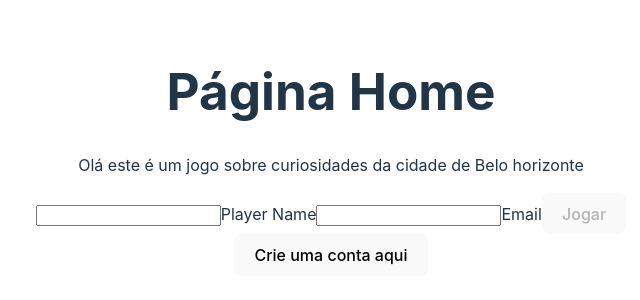
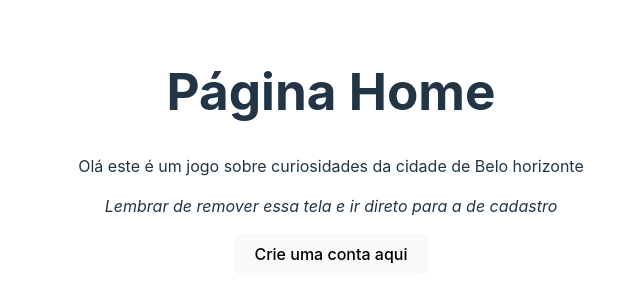
Before and after one commit to severidade/TheQuiz, a React (Vite) app: page / in a window 1280 px wide. Shown: the part 256-556 px from the top of the page, without its empty margins (309-949 px from the left). Built offline with nearby package versions, Linux system fonts and the light colour scheme.

Commit message:
feat: :rocket: Iniciando modificação em telas
a tela home sera a de cadastro

```diff
--- a/src/pages/home/index.tsx
+++ b/src/pages/home/index.tsx
@@ -2,7 +2,7 @@ import { useNavigate } from 'react-router-dom';
 
 export default function Home() {
   const navigate = useNavigate();
-  const isUserRegistered = false;
+  // const isUserRegistered = false;
 
   return (
     <div className="home-page">
@@ -11,59 +11,7 @@ export default function Home() {
         <h1>Página Home</h1>
 
         <p>Olá este é um jogo sobre curiosidades da cidade de Belo horizonte</p>
-
-        <form className="login__wrapper">
-          <label htmlFor="name">
-            <input
-              type="text"
-              name="name"
-              id="name"
-              // value={ name }
-              // onChange={ this.handleInputChange }
-              required
-              // importante colocar o campo com required para a animação do span funcionar
-            />
-            {/* importante colocar o span depois do input para o css funcionar */}
-            <span>Player Name</span>
-          </label>
-          <label htmlFor="Email">
-            <input
-              type="text"
-              name="gravatarEmail"
-              id="Email"
-              // value={ gravatarEmail }
-              // onChange={ this.handleInputChange }
-              required
-              // importante colocar o campo com required para a animação do span funcionar
-            />
-            {/* importante colocar o span depois do input para o css funcionar */}
-            <span>Email</span>
-          </label>
-          {/* <button
-            data-testid="btn-play"
-            disabled={ validity }
-            type="button"
-            onClick={ this.handleBtnClick }
-            className={ CSS.play__button }
-          >
-            Play
-          </button>
-          <button
-            data-testid="btn-settings"
-            type="button"
-            onClick={ this.handleSettingsBtnClick }
-            className={ CSS.config__button }
-          >
-            Configurações
-          </button> */}
-          <button
-            onClick={ () => navigate('/trivia') }
-            disabled={ !isUserRegistered }
-          >
-            Jogar
-          </button>
-
-        </form>
+        <p><em>Lembrar de remover essa tela e ir direto para a de cadastro</em></p>
 
         <button
           onClick={ () => navigate('/register') }
```
